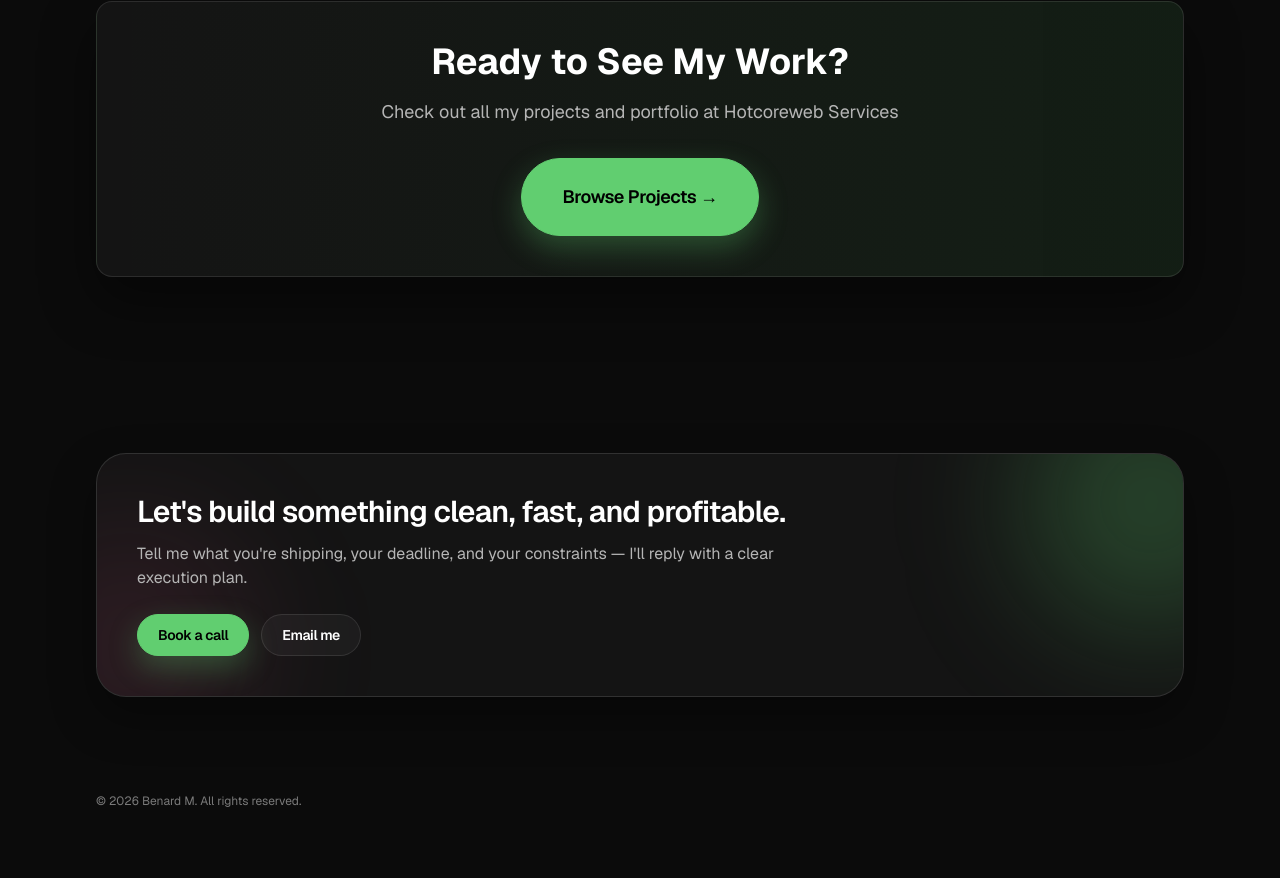
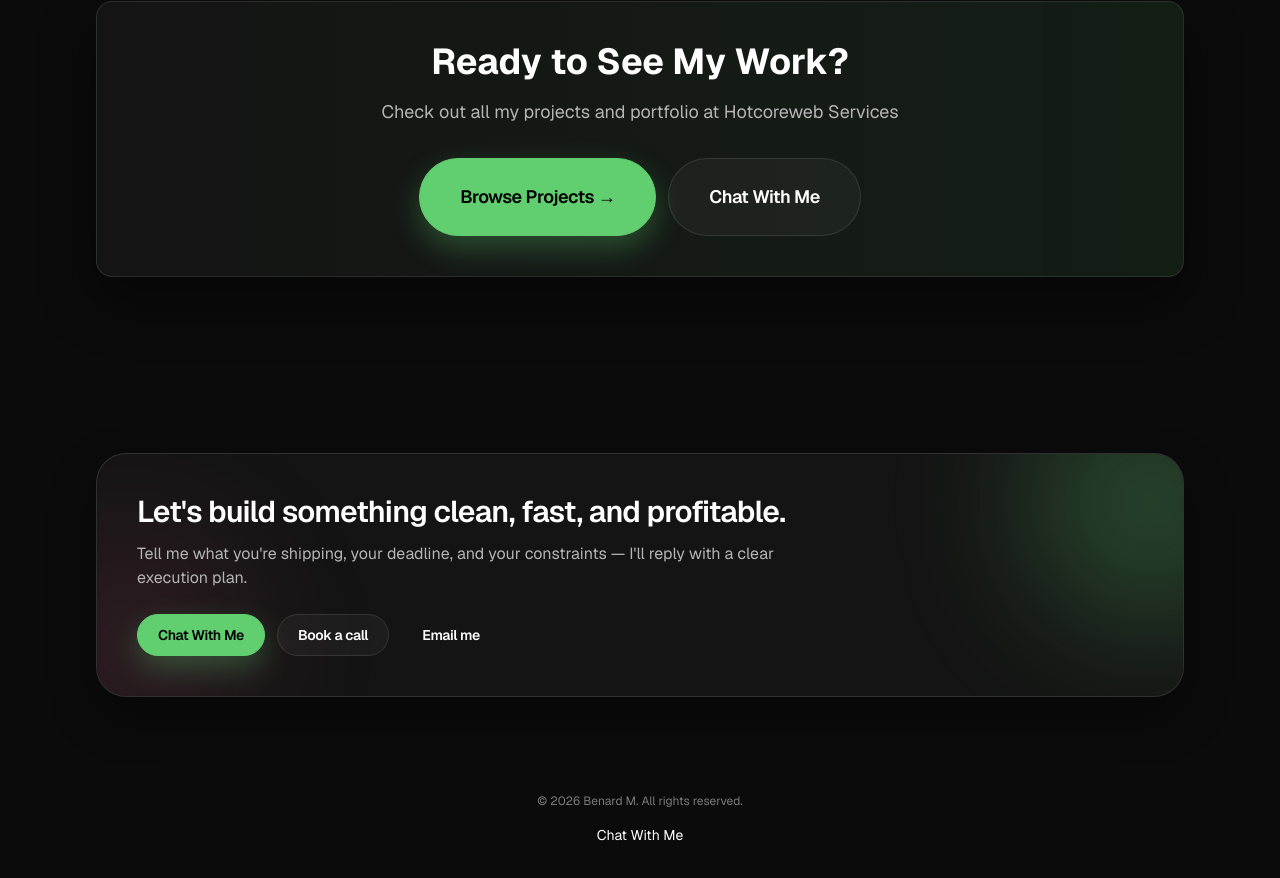
Before and after one commit to impulz-web/benardo-pro, a Next.js app: page / in a window 1280 px wide. Shown: the part 2618-3496 px from the top of the page. Before the commit the page ends 3467 px from the top, so only its background shows below. Built offline with nearby package versions, Linux system fonts and the light colour scheme.

Commit message:
Add Premium Chat link to footer and bottom CTA

```diff
--- a/src/app/page.tsx
+++ b/src/app/page.tsx
@@ -154,9 +154,12 @@ export default function Home() {
               <p className="mt-4 max-w-2xl mx-auto text-base text-text sm:text-lg">
                 Check out all my projects and portfolio at Hotcoreweb Services
               </p>
-              <div className="mt-8">
+              <div className="mt-8 flex flex-col sm:flex-row gap-3 justify-center">
                 <Button href="https://hws.hotcorebeatz.com/" size="lg" className="text-lg px-10 py-6">
                   Browse Projects →
+                </Button>
+                <Button href="https://premium.chat/MrCrusher" size="lg" className="text-lg px-10 py-6" variant="secondary">
+                  Chat With Me
                 </Button>
               </div>
             </div>
@@ -168,7 +171,12 @@ export default function Home() {
 
       <footer className="pb-10">
         <Container>
-          <p className="text-xs text-text-muted">© {new Date().getFullYear()} Benard M. All rights reserved.</p>
+          <div className="flex flex-col items-center gap-4">
+            <p className="text-xs text-text-muted">© {new Date().getFullYear()} Benard M. All rights reserved.</p>
+            <a href="https://premium.chat/MrCrusher" target="_blank" rel="noopener noreferrer" className="text-accent hover:underline text-sm">
+              Chat With Me
+            </a>
+          </div>
         </Container>
       </footer>
     </div>
--- a/src/components/site/footer-cta.tsx
+++ b/src/components/site/footer-cta.tsx
@@ -16,8 +16,13 @@ export function FooterCta() {
             </p>
 
             <div className="mt-6 flex flex-col gap-3 sm:flex-row sm:flex-wrap">
-              <Button href="/contact" className="w-full sm:w-auto">Book a call</Button>
-              <Button href={`mailto:${siteConfig.email}`} variant="secondary">
+              <Button href="https://premium.chat/MrCrusher" className="w-full sm:w-auto">
+                Chat With Me
+              </Button>
+              <Button href="/contact" variant="secondary" className="w-full sm:w-auto">
+                Book a call
+              </Button>
+              <Button href={`mailto:${siteConfig.email}`} variant="ghost">
                 Email me
               </Button>
             </div>
```
